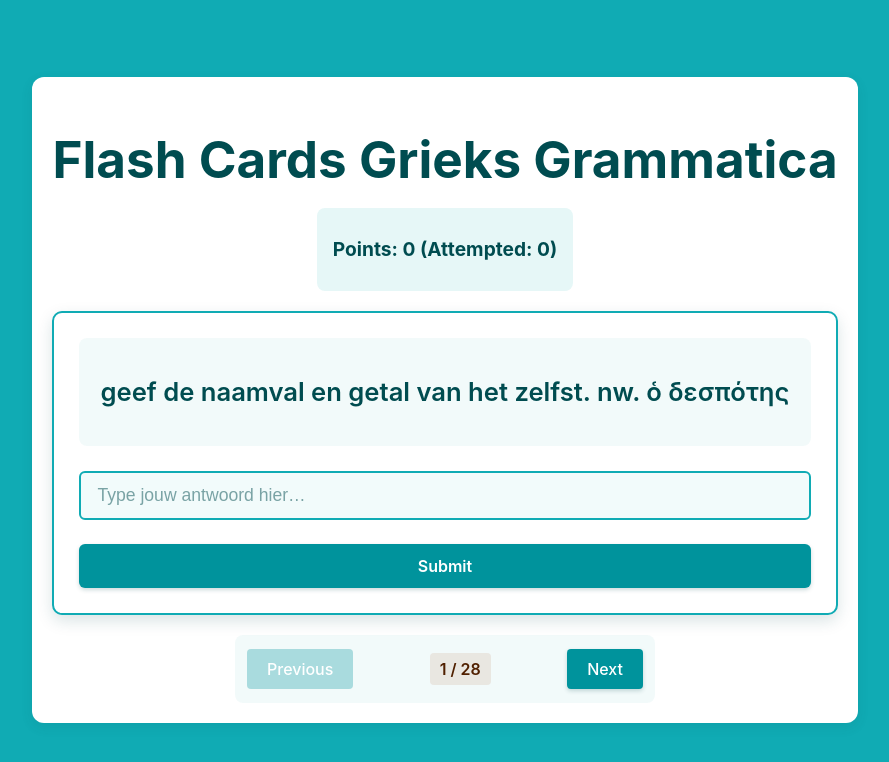
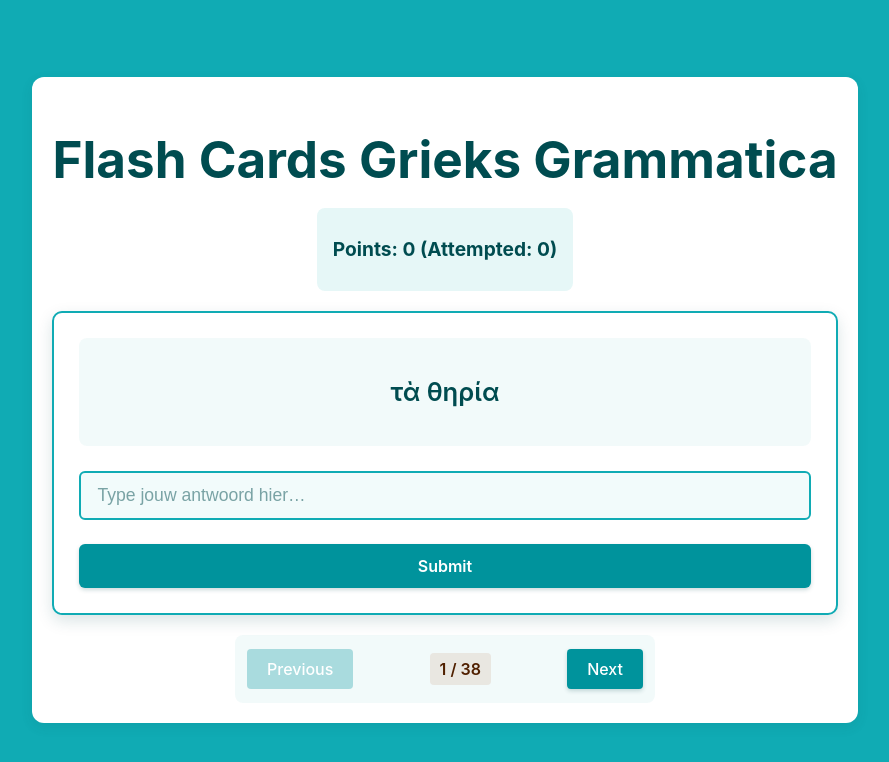
Before and after one commit to rvoogdgeert/grieksgrammatica, a Svelte app: page / in a window 1280 px wide. Shown: the top 762 px of the page, without its empty margins (195-1084 px from the left). Built offline with nearby package versions, Linux system fonts and the light colour scheme.

Commit message:
Reordered according to word and added dative case

```diff
--- a/package.json
+++ b/package.json
@@ -15,6 +15,6 @@
     "svelte": "^5.20.2",
     "svelte-check": "^4.1.4",
     "typescript": "~5.7.2",
-    "vite": "^6.2.0"
+    "vite": "^6.3.6"
   }
 }
--- a/src/App.svelte
+++ b/src/App.svelte
@@ -4,205 +4,106 @@
     // Define flash cards data structure
     // Create a shuffled version of the flashcards
     const flashCards = [
-        {
-            id: 1,
-            question: "geef de naamval en getal van het zelfst. nw. ἡ μάχη",
-            answer: "nom enk",
-        },
-        {
-            id: 2,
-            question: "geef de naamval en getal van het zelfst. nw. τῆς μάχης ",
-            answer: "gen enk",
-        },
-        {
-            id: 3,
-            question: "geef de naamval en getal van het zelfst. nw. τὴν μάχην",
-            answer: "acc enk",
-        },
-        {
-            id: 4,
-            question: "geef de naamval en getal van het zelfst. nw. αἱ μάχαι",
-            answer: "nom mv",
-        },
-        {
-            id: 5,
-            question: "geef de naamval en getal van het zelfst. nw. τῶν μαχῶν",
-            answer: "gen mv",
-        },
-        {
-            id: 6,
-            question: "geef de naamval en getal van het zelfst. nw. τὰς μάχας",
-            answer: "acc mv",
-        },
-        {
-            id: 7,
-            question: "geef de naamval en getal van het zelfst. nw. ἡ χώρα",
-            answer: "nom enk",
-        },
-        {
-            id: 8,
-            question: "geef de naamval en getal van het zelfst. nw. ὁ δεσπότης",
-            answer: "nom enk",
-        },
-        {
-            id: 9,
-            question: "geef de naamval en getal van het zelfst. nw. ὁ δοῦλος",
-            answer: "nom enk",
-        },
-        {
-            id: 10,
-            question: "geef de naamval en getal van het zelfst. nw. τὸ θηρίον",
-            answer: "nom acc enk",
-        },
-        {
-            id: 11,
-            question: "geef de naamval en getal van het zelfst. nw. τῆς χώρας",
-            answer: "gen enk",
-        },
-        {
-            id: 12,
-            question:
-                "geef de naamval en getal van het zelfst. nw. τοῦ δεσπότου",
-            answer: "gen enk",
-        },
-        {
-            id: 13,
-            question: "geef de naamval en getal van het zelfst. nw. τοῦ δούλου",
-            answer: "gen enk",
-        },
-        {
-            id: 14,
-            question: "geef de naamval en getal van het zelfst. nw. τοῦ θηρίου",
-            answer: "gen enk",
-        },
-        {
-            id: 15,
-            question: "geef de naamval en getal van het zelfst. nw. τὴν χώραν",
-            answer: "acc enk",
-        },
-        {
-            id: 16,
-            question:
-                "geef de naamval en getal van het zelfst. nw. τὸν δεσπότην",
-            answer: "acc enk",
-        },
-        {
-            id: 17,
-            question: "geef de naamval en getal van het zelfst. nw. τὸν δοῦλον",
-            answer: "acc enk",
-        },
-        {
-            id: 19,
-            question: "geef de naamval en getal van het zelfst. nw. αἱ χῶραι",
-            answer: "nom mv",
-        },
-        {
-            id: 20,
-            question:
-                "geef de naamval en getal van het zelfst. nw. οἱ δεσπόται",
-            answer: "nom mv",
-        },
-        {
-            id: 21,
-            question: "geef de naamval en getal van het zelfst. nw. οἱ δοῦλοι",
-            answer: "nom mv",
-        },
-        {
-            id: 22,
-            question: "geef de naamval en getal van het zelfst. nw. τὰ θηρία",
-            answer: "nom acc mv",
-        },
-        {
-            id: 23,
-            question: "geef de naamval en getal van het zelfst. nw. τῶν χώρων",
-            answer: "gen mv",
-        },
-        {
-            id: 24,
-            question:
-                "geef de naamval en getal van het zelfst. nw. τῶν δεσποτῶν",
-            answer: "gen mv",
-        },
-        {
-            id: 25,
-            question: "geef de naamval en getal van het zelfst. nw. τῶν δούλων",
-            answer: "gen mv",
-        },
-        {
-            id: 26,
-            question: "geef de naamval en getal van het zelfst. nw. τῶν θηρίων",
-            answer: "gen mv",
-        },
-        {
-            id: 27,
-            question: "geef de naamval en getal van het zelfst. nw. τὰς χώρας",
-            answer: "acc mv",
-        },
-        {
-            id: 28,
-            question:
-                "geef de naamval en getal van het zelfst. nw. τοὺς δεσπότας",
-            answer: "acc mv",
-        },
-        {
-            id: 29,
-            question:
-                "geef de naamval en getal van het zelfst. nw. τοὺς δούλους",
-            answer: "acc mv",
-        },
+        // μάχη (battle - feminine)
+        { id:  1, question: "ἡ μάχη", answer: "nom ev" },
+        { id:  2, question: "τῆς μάχης", answer: "gen ev" },
+        { id:  3, question: "τῇ μάχῃ", answer: "dat ev" },
+        { id:  4, question: "τὴν μάχην", answer: "acc ev" },
+        { id:  5, question: "αἱ μάχαι", answer: "nom mv" },
+        { id:  6, question: "τῶν μαχῶν", answer: "gen mv" },
+        { id:  7, question: "ταῖς μάχαις", answer: "dat mv" },
+        { id:  8, question: "τὰς μάχας", answer: "acc mv" },
+
+        // χώρα (country/land - feminine)
+        { id:  9, question: "ἡ χώρα", answer: "nom ev" },
+        { id: 10, question: "τῆς χώρας", answer: "gen ev" },
+        { id: 11, question: "τῇ χώρᾳ", answer: "dat ev" },
+        { id: 12, question: "τὴν χώραν", answer: "acc ev" },
+        { id: 13, question: "αἱ χῶραι", answer: "nom mv" },
+        { id: 14, question: "τῶν χωρῶν", answer: "gen mv" },
+        { id: 15, question: "ταῖς χώραις", answer: "dat mv" },
+        { id: 16, question: "τὰς χώρας", answer: "acc mv" },
+
+        // δεσπότης (master - masculine)
+        { id: 17, question: "ὁ δεσπότης", answer: "nom ev" },
+        { id: 18, question: "τοῦ δεσπότου", answer: "gen ev" },
+        { id: 19, question: "τῷ δεσπότῃ", answer: "dat ev" },
+        { id: 20, question: "τὸν δεσπότην", answer: "acc ev" },
+        { id: 21, question: "οἱ δεσπόται", answer: "nom mv" },
+        { id: 22, question: "τῶν δεσποτῶν", answer: "gen mv" },
+        { id: 23, question: "τοῖς δεσπόταις", answer: "dat mv" },
+        { id: 24, question: "τοὺς δεσπότας", answer: "acc mv" },
+
+        // δοῦλος (slave - masculine)
+        { id: 25, question: "ὁ δοῦλος", answer: "nom ev" },
+        { id: 26, question: "τοῦ δούλου", answer: "gen ev" },
+        { id: 27, question: "τῷ δούλῳ", answer: "dat ev" },
+        { id: 28, question: "τὸν δοῦλον", answer: "acc ev" },
+        { id: 29, question: "οἱ δοῦλοι", answer: "nom mv" },
+        { id: 30, question: "τῶν δούλων", answer: "gen mv" },
+        { id: 31, question: "τοῖς δούλοις", answer: "dat mv" },
+        { id: 32, question: "τοὺς δούλους", answer: "acc mv" },
+
+        // θηρίον (beast/animal - neuter)
+        { id: 33, question: "τὸ θηρίον", answer: "nom acc ev" },
+        { id: 34, question: "τοῦ θηρίου", answer: "gen ev" },
+        { id: 35, question: "τῷ θηρίῳ", answer: "dat ev" },
+        { id: 36, question: "τὰ θηρία", answer: "nom acc mv" },
+        { id: 37, question: "τῶν θηρίων", answer: "gen mv" },
+        { id: 38, question: "τοῖς θηρίοις", answer: "dat mv" },
         //{
         //    id: 31,
         //    question:
         //        "geef de naamval en het getal van het bijv. nw. δεινός",
-        //    answer: "nom enk m",
+        //    answer: "nom ev m",
         //},
         //{
         //    id: 32,
         //    question:
         //        "geef de naamval en het getal van het bijv. nw. δεινή",
-        //    answer: "nom enk f",
+        //    answer: "nom ev f",
         //},
         //{
         //    id: 33,
         //    question:
         //        "geef de naamval en het getal van het bijv. nw. δεινόν",
-        //    answer: "nom enk o",
+        //    answer: "nom ev o",
         //},
         //{
         //    id: 34,
         //    question:
         //        "geef de naamval en het getal van het bijv. nw. δεινοῦ",
-        //    answer: "gen enk m",
+        //    answer: "gen ev m",
         //},
         //{
         //    id: 35,
         //    question:
         //        "geef de naamval en het getal van het bijv. nw. δεινῆς",
-        //    answer: "gen enk f",
+        //    answer: "gen ev f",
         //},
         //{
         //    id: 36,
         //    question:
         //        "geef de naamval en het getal van het bijv. nw. δεινοῦ",
-        //    answer: "gen enk o",
+        //    answer: "gen ev o",
         //},
         //{
         //    id: 37,
         //    question:
         //        "geef de naamval en het getal van het bijv. nw. δεινόν",
-        //    answer: "acc enk m",
+        //    answer: "acc ev m",
         //},
         //{
         //    id: 38,
         //    question:
         //        "geef de naamval en het getal van het bijv. nw. δεινήν",
-        //    answer: "acc enk f",
+        //    answer: "acc ev f",
         //},
         //{
         //    id: 39,
         //    question:
         //        "geef de naamval en het getal van het bijv. nw. δεινόν",
-        //    answer: "acc enk o",
+        //    answer: "acc ev o",
         //},
         //{
         //    id: 40,
@@ -262,55 +163,55 @@
         //    id: 49,
         //    question:
         //        "geef de naamval en het getal van het bijv. nw. μακρός",
-        //    answer: "nom enk m",
+        //    answer: "nom ev m",
         //},
         //{
         //    id: 50,
         //    question:
         //        "geef de naamval en het getal van het bijv. nw. μακρά",
-        //    answer: "nom enk f",
+        //    answer: "nom ev f",
         //},
         //{
         //    id: 51,
         //    question:
         //        "geef de naamval en het getal van het bijv. nw. μακρόν",
-        //    answer: "nom enk o",
+        //    answer: "nom ev o",
         //},
         //{
         //    id: 52,
         //    question:
         //        "geef de naamval en het getal van het bijv. nw. μακροῦ",
-        //    answer: "gen enk m",
+        //    answer: "gen ev m",
         //},
         //{
         //    id: 53,
         //    question:
         //        "geef de naamval en het getal van het bijv. nw. μακρᾶς",
-        //    answer: "gen enk f",
+        //    answer: "gen ev f",
         //},
         //{
         //    id: 54,
         //    question:
         //        "geef de naamval en het getal van het bijv. nw. μακροῦ",
-        //    answer: "gen enk o",
+        //    answer: "gen ev o",
         //},
         //{
         //    id: 55,
         //    question:
         //        "geef de naamval en het getal van het bijv. nw. μακρόν",
-        //    answer: "acc enk m",
+        //    answer: "acc ev m",
         //},
         //{
         //    id: 56,
         //    question:
         //        "geef de naamval en het getal van het bijv. nw. μακράν",
-        //    answer: "acc enk f",
+        //    answer: "acc ev f",
         //},
         //{
         //    id: 57,
         //    question:
         //        "geef de naamval en het getal van het bijv. nw. μακρόν",
-        //    answer: "acc enk o",
+        //    answer: "acc ev o",
         //},
         //{
         //    id: 58,
```
Also changed, not shown: 1 other file (tests, documents, lock files or other folders).
